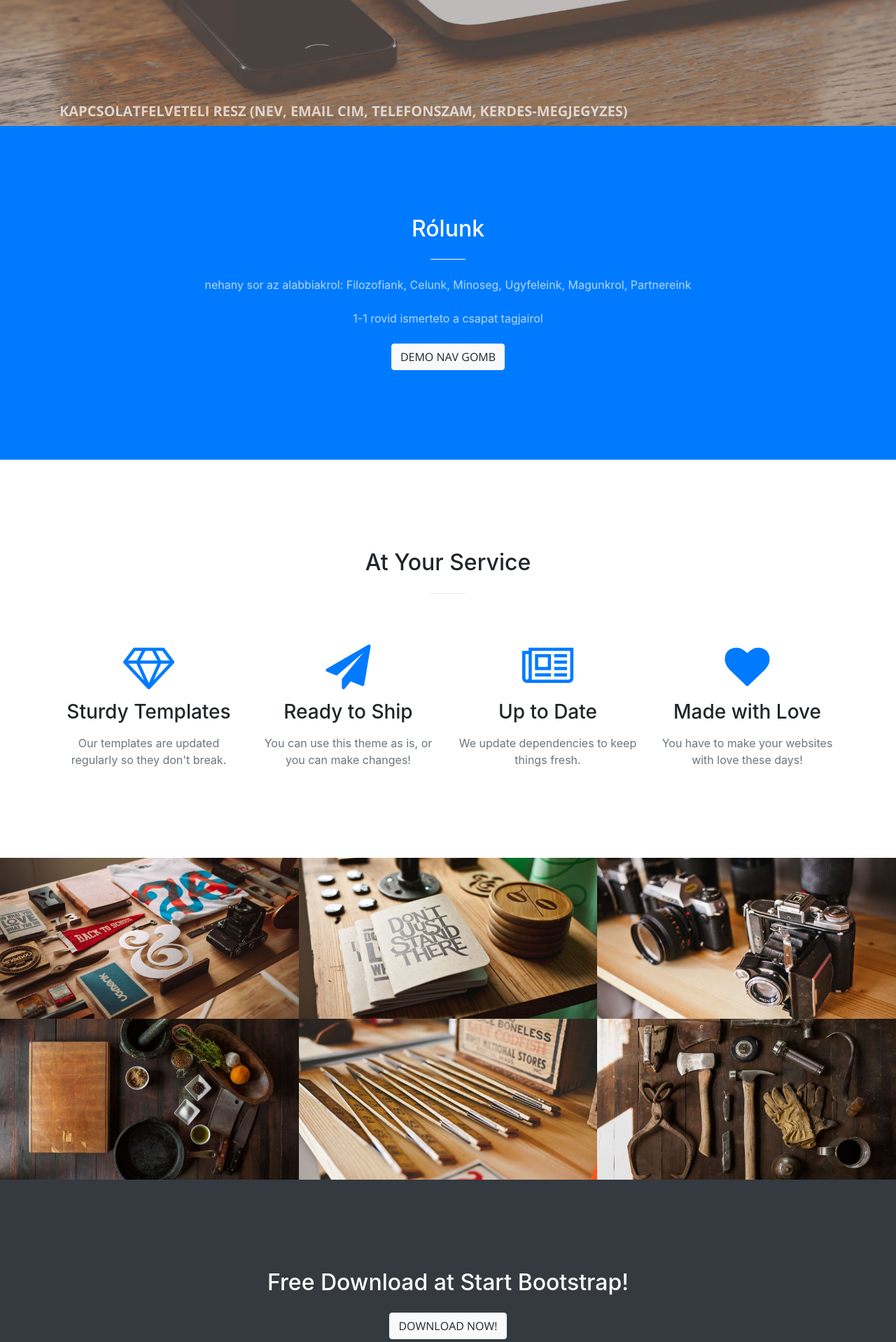
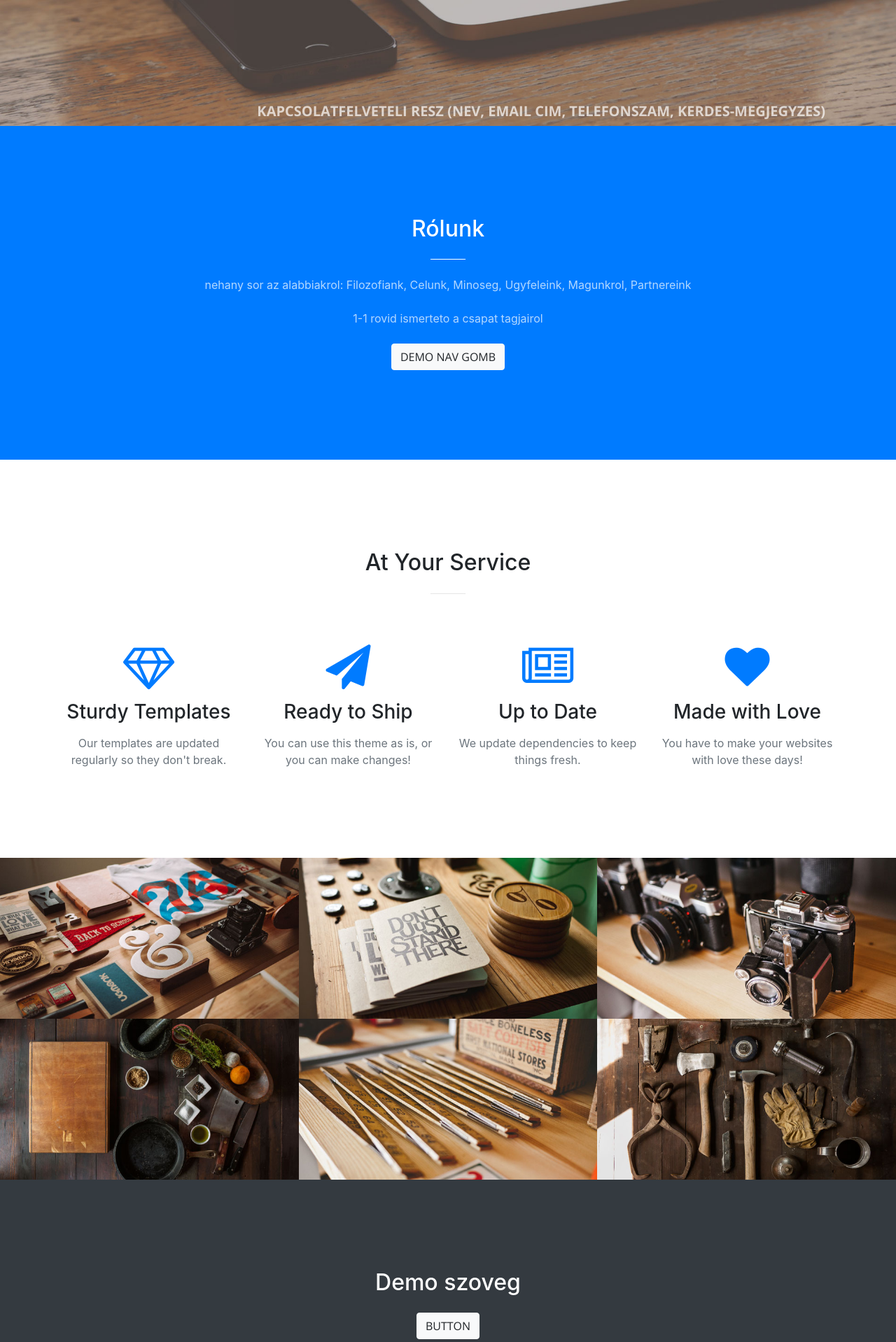
Before and after one commit to nethzyr/medcare, a website with bundled scripts: page index.html in a window 1280 px wide. Shown: the part 620-2538 px from the top of the page at 70% size. Built offline with nearby package versions, Linux system fonts and the light colour scheme.

Commit message:
minos changes in footer

```diff
--- a/index.html
+++ b/index.html
@@ -236,8 +236,8 @@
 
     <section class="bg-dark text-white">
       <div class="container text-center">
-        <h2 class="mb-4">Free Download at Start Bootstrap!</h2>
-        <a class="btn btn-light btn-xl sr-button" href="http://startbootstrap.com/template-overviews/creative/">Download Now!</a>
+        <h2 class="mb-4">Demo szoveg</h2>
+        <a class="btn btn-light btn-xl sr-button" href="#">Button</a>
       </div>
     </section>
 
@@ -258,7 +258,7 @@
           <div class="col-lg-4 mr-auto text-center">
             <i class="fa fa-envelope-o fa-3x mb-3 sr-contact"></i>
             <p>
-              <a href="mailto:your-email@your-domain.com">feedback@startbootstrap.com</a>
+              <a href="mailto:czobor94@gmail.com">email@address.com</a>
             </p>
           </div>
         </div>
--- a/scss/_navbar.scss
+++ b/scss/_navbar.scss
@@ -1,4 +1,7 @@
 // Styling for the navbar
+#footNav {
+  text-align: end;
+}
 #mainNav, #footNav {
   border-bottom: 1px solid fade-out($gray-900, .9);
   background-color: $white;
```
Also changed, not shown: css/creative.css, css/creative.min.css.
